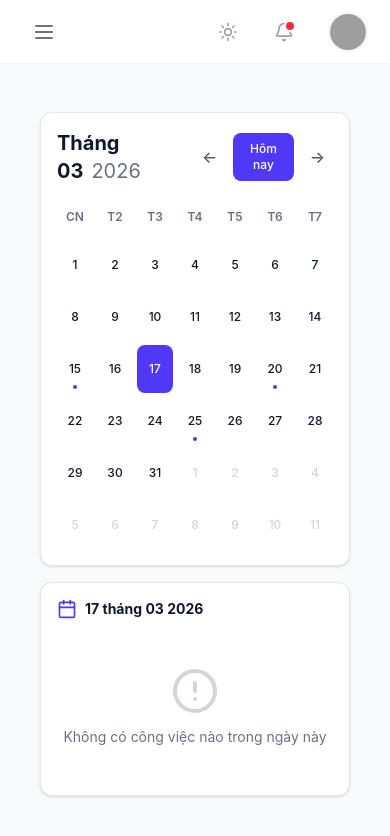
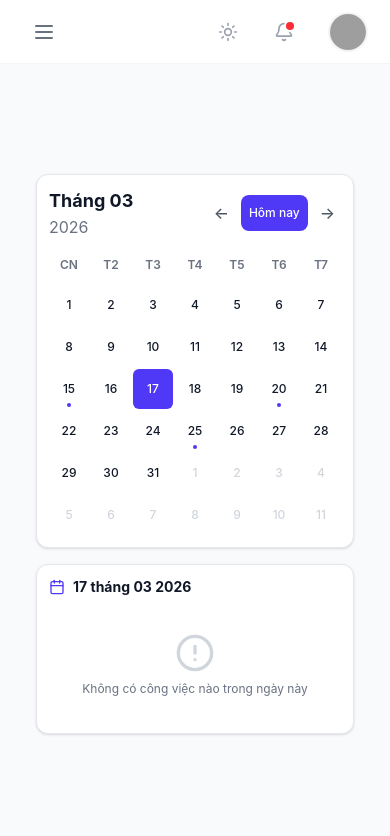
Before and after one commit to penguino7/Quanlycongviec, a React (Vite) app: page /calendar in a window 390 px wide. Shown: the top 836 px of the page. Built offline with nearby package versions, Linux system fonts and the light colour scheme; grey boxes are pictures that could not be loaded.

Commit message:
Sửa lại file calendar

```diff
--- a/src/app/pages/Calendar.tsx
+++ b/src/app/pages/Calendar.tsx
@@ -95,33 +95,33 @@ export const Calendar = () => {
   };
 
   return (
-    <div className="h-full flex items-center justify-center overflow-hidden p-4 lg:p-6">
+    <div className="h-full flex items-center justify-center overflow-hidden p-3 md:p-4 lg:p-6">
       <div className="w-full max-w-6xl">
-        <div className="grid lg:grid-cols-3 gap-4 lg:gap-6">
+        <div className="grid grid-cols-1 lg:grid-cols-3 gap-4 lg:gap-6">
           {/* Calendar */}
-          <div className="lg:col-span-2 bg-white dark:bg-slate-900 rounded-xl shadow-sm border border-gray-200 dark:border-slate-800 p-4 lg:p-6 max-h-[650px] flex flex-col">
+          <div className="lg:col-span-2 bg-white dark:bg-slate-900 rounded-xl shadow-sm border border-gray-200 dark:border-slate-800 p-3 md:p-4 lg:p-6 max-h-[calc(100vh-140px)] md:max-h-[650px] flex flex-col">
             {/* Calendar Header */}
-            <div className="flex items-center justify-between mb-4 lg:mb-6 flex-shrink-0">
-              <h2 className="text-xl lg:text-2xl font-bold text-gray-900 dark:text-white">
+            <div className="flex items-center justify-between mb-3 md:mb-4 lg:mb-6 flex-shrink-0">
+              <h2 className="text-lg md:text-xl lg:text-2xl font-bold text-gray-900 dark:text-white flex flex-col sm:flex-row sm:items-center gap-0 sm:gap-2">
                 <span className="capitalize">{format(currentMonth, 'MMMM', { locale: vi })}</span>
-                <span className="text-gray-500 dark:text-gray-400 font-normal ml-2">{format(currentMonth, 'yyyy')}</span>
+                <span className="text-gray-500 dark:text-gray-400 font-normal text-base md:text-xl">{format(currentMonth, 'yyyy')}</span>
               </h2>
-              <div className="flex gap-2">
+              <div className="flex gap-1.5 md:gap-2">
                 <button
                   onClick={goToPreviousMonth}
-                  className="p-2 hover:bg-gray-100 dark:hover:bg-slate-800 rounded-lg transition-colors text-gray-600 dark:text-gray-400"
+                  className="p-1.5 md:p-2 hover:bg-gray-100 dark:hover:bg-slate-800 rounded-lg transition-colors text-gray-600 dark:text-gray-400"
                 >
                   ←
                 </button>
                 <button
                   onClick={goToToday}
-                  className="px-3 py-2 text-xs lg:text-sm bg-indigo-600 hover:bg-indigo-700 dark:bg-indigo-500 dark:hover:bg-indigo-600 text-white rounded-lg transition-colors font-medium"
+                  className="px-2 md:px-3 py-1.5 md:py-2 text-xs lg:text-sm bg-indigo-600 hover:bg-indigo-700 dark:bg-indigo-500 dark:hover:bg-indigo-600 text-white rounded-lg transition-colors font-medium"
                 >
                   Hôm nay
                 </button>
                 <button
                   onClick={goToNextMonth}
-                  className="p-2 hover:bg-gray-100 dark:hover:bg-slate-800 rounded-lg transition-colors text-gray-600 dark:text-gray-400"
+                  className="p-1.5 md:p-2 hover:bg-gray-100 dark:hover:bg-slate-800 rounded-lg transition-colors text-gray-600 dark:text-gray-400"
                 >
                   →
                 </button>
@@ -129,11 +129,11 @@ export const Calendar = () => {
             </div>
 
             {/* Days of week */}
-            <div className="grid grid-cols-7 gap-1 lg:gap-2 mb-2 flex-shrink-0">
+            <div className="grid grid-cols-7 gap-0.5 md:gap-1 lg:gap-2 mb-1.5 md:mb-2 flex-shrink-0">
               {['CN', 'T2', 'T3', 'T4', 'T5', 'T6', 'T7'].map((day) => (
                 <div
                   key={day}
-                  className="text-center text-xs lg:text-sm font-semibold text-gray-500 dark:text-gray-400 py-2"
+                  className="text-center text-xs md:text-sm font-semibold text-gray-500 dark:text-gray-400 py-1.5 md:py-2"
                 >
                   {day}
                 </div>
@@ -141,7 +141,7 @@ export const Calendar = () => {
             </div>
 
             {/* Calendar Grid */}
-            <div className="grid grid-cols-7 gap-1 lg:gap-2 flex-1 content-start">
+            <div className="grid grid-cols-7 gap-0.5 md:gap-1 lg:gap-2 flex-1 content-start">
               {allDays.map((day, index) => {
                 const isCurrentMonth = isSameMonth(day, currentMonth);
                 const isTodayDate = isToday(day);
@@ -153,7 +153,7 @@ export const Calendar = () => {
                     key={index}
                     onClick={() => setSelectedDate(day)}
                     className={`
-                      relative h-12 lg:h-14 w-full rounded-lg text-xs lg:text-sm font-medium transition-all flex items-center justify-center
+                      relative h-10 sm:h-12 lg:h-14 w-full rounded-md md:rounded-lg text-xs md:text-sm font-medium transition-all flex items-center justify-center
                       ${!isCurrentMonth ? 'text-gray-300 dark:text-gray-700' : 'text-gray-900 dark:text-gray-100'}
                       ${isSelected ? 'bg-indigo-600 text-white dark:bg-indigo-500' : 'hover:bg-gray-100 dark:hover:bg-slate-800'}
                       ${isTodayDate && !isSelected ? 'ring-2 ring-indigo-600 dark:ring-indigo-400' : ''}
@@ -161,7 +161,7 @@ export const Calendar = () => {
                   >
                     <span className="block">{format(day, 'd')}</span>
                     {hasTasks && (
-                      <span className={`absolute bottom-1 left-1/2 transform -translate-x-1/2 w-1 h-1 rounded-full ${
+                      <span className={`absolute bottom-0.5 md:bottom-1 left-1/2 transform -translate-x-1/2 w-1 h-1 rounded-full ${
                         isSelected ? 'bg-white' : 'bg-indigo-600 dark:bg-indigo-400'
                       }`} />
                     )}
@@ -171,41 +171,41 @@ export const Calendar = () => {
             </div>
           </div>
 
-          {/* Selected Date Tasks */}
-          <div className="bg-white dark:bg-slate-900 rounded-xl shadow-sm border border-gray-200 dark:border-slate-800 p-4 lg:p-6 flex flex-col max-h-[600px]">
-            <div className="flex items-center gap-2 mb-4 flex-shrink-0">
-              <CalendarIcon className="w-5 h-5 text-indigo-600 dark:text-indigo-400" />
-              <h3 className="font-bold text-gray-900 dark:text-white text-sm lg:text-base">
+           {/* Selected Date Tasks */}
+          <div className="bg-white dark:bg-slate-900 rounded-xl shadow-sm border border-gray-200 dark:border-slate-800 p-3 md:p-4 lg:p-6 flex flex-col max-h-[400px] md:max-h-[500px] lg:max-h-[600px]">
+            <div className="flex items-center gap-2 mb-3 md:mb-4 flex-shrink-0">
+              <CalendarIcon className="w-4 h-4 md:w-5 md:h-5 text-indigo-600 dark:text-indigo-400" />
+              <h3 className="font-bold text-gray-900 dark:text-white text-sm md:text-base">
                 {format(selectedDate, 'dd MMMM yyyy', { locale: vi })}
               </h3>
             </div>
 
-            {selectedDateTasks.length === 0 ? (
-              <div className="text-center py-8 flex-1 flex items-center justify-center">
+             {selectedDateTasks.length === 0 ? (
+              <div className="text-center py-6 md:py-8 flex-1 flex items-center justify-center">
                 <div>
-                  <AlertCircle className="w-12 h-12 text-gray-300 dark:text-gray-600 mx-auto mb-3" />
-                  <p className="text-gray-500 dark:text-gray-400 text-sm">
+                  <AlertCircle className="w-10 h-10 md:w-12 md:h-12 text-gray-300 dark:text-gray-600 mx-auto mb-2 md:mb-3" />
+                  <p className="text-gray-500 dark:text-gray-400 text-xs md:text-sm">
                     Không có công việc nào trong ngày này
                   </p>
                 </div>
               </div>
             ) : (
-              <div className="space-y-3 overflow-y-auto flex-1">
+              <div className="space-y-2.5 md:space-y-3 overflow-y-auto flex-1">
                 {selectedDateTasks.map((task) => (
                   <div
                     key={task.id}
-                    className="p-4 rounded-lg border border-gray-200 dark:border-slate-700 hover:border-indigo-300 dark:hover:border-indigo-700 transition-colors"
+                    className="p-3 md:p-4 rounded-lg border border-gray-200 dark:border-slate-700 hover:border-indigo-300 dark:hover:border-indigo-700 transition-colors"
                   >
-                    <div className="flex items-start justify-between mb-2">
-                      <h4 className="font-semibold text-gray-900 dark:text-white text-sm">
+                    <div className="flex items-start justify-between mb-1.5 md:mb-2 gap-2">
+                      <h4 className="font-semibold text-gray-900 dark:text-white text-xs md:text-sm line-clamp-1">
                         {task.title}
                       </h4>
                       {getStatusBadge(task.status)}
                     </div>
-                    <p className="text-gray-600 dark:text-gray-400 text-xs mb-3 line-clamp-2">
+                    <p className="text-gray-600 dark:text-gray-400 text-xs mb-2 md:mb-3 line-clamp-2">
                       {task.description}
                     </p>
-                    <div className="flex items-center justify-between">
+                    <div className="flex items-center justify-between gap-2">
                       <span className={`text-xs px-2 py-1 rounded-full font-medium ${getPriorityColor(task.priority)}`}>
                         {task.priority === 'high' ? 'Cao' : task.priority === 'medium' ? 'Trung bình' : 'Thấp'}
                       </span>
```
Also changed, not shown: 1 other file (tests, documents, lock files or other folders).
